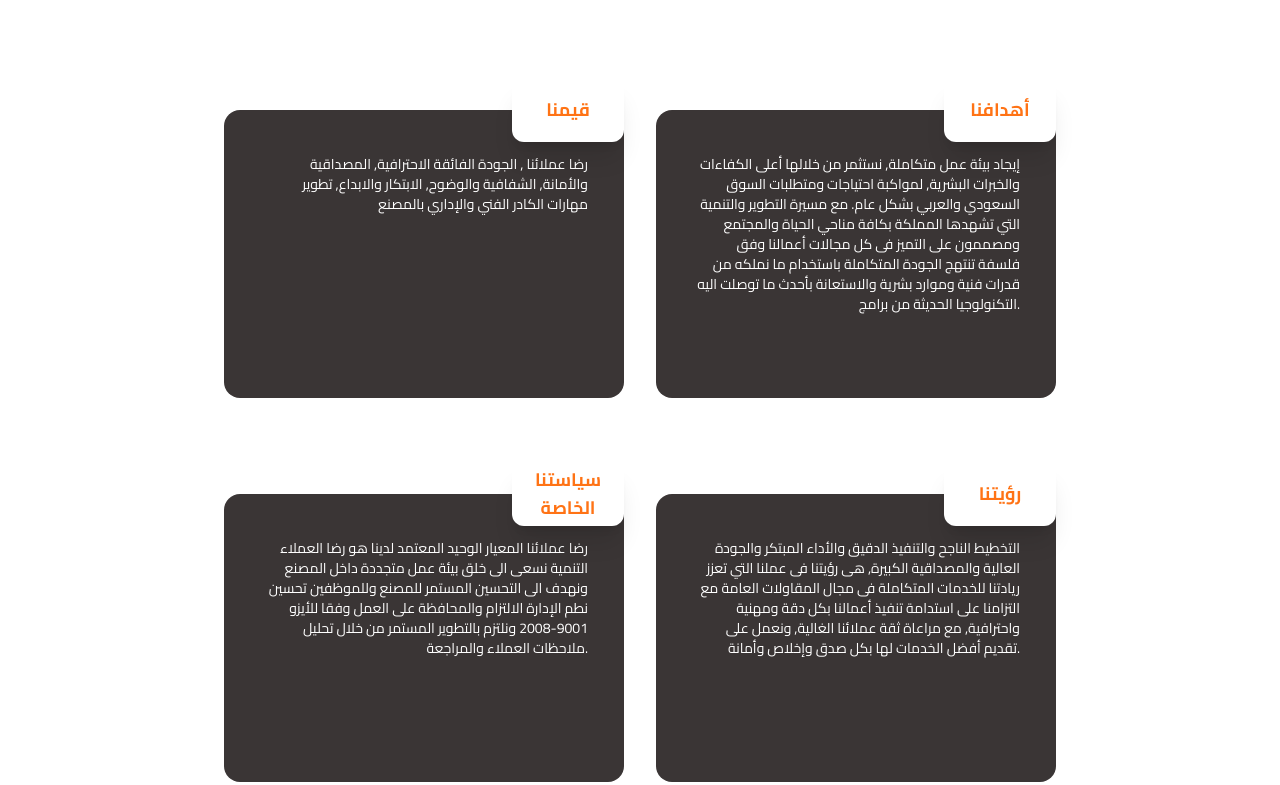
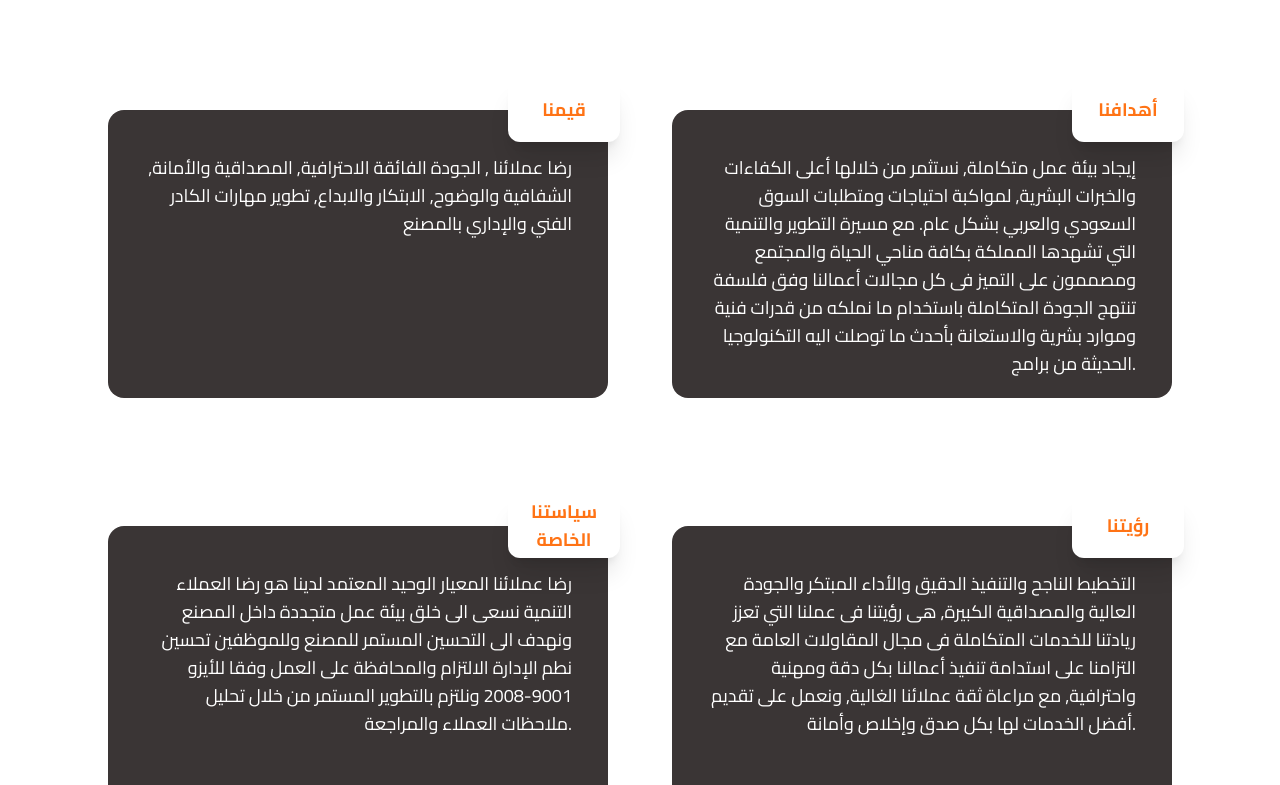
Before and after one commit to abdallamfathy/nama-project, a React (Vite) app: page /about in a window 1280 px wide. Shown: the part 395-1180 px from the top of the page. Built offline with nearby package versions, Linux system fonts and the light colour scheme.

Commit message:
edit about page px

```diff
--- a/src/pages/AboutPage.jsx
+++ b/src/pages/AboutPage.jsx
@@ -40,30 +40,30 @@ const AboutPage = () => {
 
           </p>
         </div>
-        <div className="flex flex-row flex-wrap 2xl:gap-8 gap-8 justify-center">
+        <div className="flex flex-row flex-wrap 2xl:gap-8 gap-16 justify-center">
           <div>
-            <div className="bg-white text-[#FF7315] z-100 flex justify-center items-center p- 2xl:w-36 2xl:h-20 w-28 h-16 font-bold text-2xl text-center rounded-xl relative top-8 2xl:left-96 left-72 shadow-xl">
+            <div className="bg-white text-[#FF7315] z-100 flex justify-center items-center p- 2xl:w-36 2xl:h-20 w-28 h-16 font-bold text-2xl text-center rounded-xl relative top-8 left-[400px] shadow-xl">
               <p className="text-center text-lg">قيمنا</p>
             </div>
-            <div className="2xl:w-[550px] w-[400px] rounded-2xl p-9 h-72 2xl:text-xl text-sm bg-[#3A3535] inline-block text-white text-right">
+            <div className="2xl:w-[550px] w-[500px] rounded-2xl p-9 h-72 2xl:text-xl text-lg bg-[#3A3535] inline-block text-white text-right">
               <p className="mt-2">رضا عملائنا , الجودة الفائقة الاحترافية, المصداقية والأمانة, الشفافية والوضوح, الابتكار والابداع, تطوير مهارات الكادر الفني والإداري بالمصنع
               </p>
             </div>
           </div>
           <div>
-            <div className="bg-white text-[#FF7315] z-100 flex justify-center items-center p- 2xl:w-36 2xl:h-20 w-28 h-16 font-bold text-2xl text-center rounded-xl relative top-8 2xl:left-96 left-72 shadow-xl">
+            <div className="bg-white text-[#FF7315] z-100 flex justify-center items-center p- 2xl:w-36 2xl:h-20 w-28 h-16 font-bold text-2xl text-center rounded-xl relative top-8 left-[400px] shadow-xl">
               <p className="text-center text-lg">أهدافنا</p>
             </div>
-            <div className="2xl:w-[550px] w-[400px] rounded-2xl p-9 h-72 2xl:text-xl text-sm bg-[#3A3535] inline-block text-white text-right ">
+            <div className="2xl:w-[550px] w-[500px] rounded-2xl p-9 h-72 2xl:text-xl text-lg bg-[#3A3535] inline-block text-white text-right ">
               <p className="mt-2">إيجاد بيئة عمل متكاملة, نستثمر من خلالها أعلى الكفاءات والخبرات البشرية, لمواكبة احتياجات ومتطلبات السوق السعودي والعربي بشكل عام. مع مسيرة التطوير والتنمية التي تشهدها المملكة بكافة مناحي الحياة والمجتمع ومصممون على التميز فى كل مجالات أعمالنا وفق فلسفة تنتهج الجودة المتكاملة باستخدام ما نملكه من قدرات فنية وموارد بشرية والاستعانة بأحدث ما توصلت اليه التكنولوجيا الحديثة من برامج.
               </p>
             </div>
           </div>
           <div>
-            <div className="bg-white text-[#FF7315] z-100 flex justify-center items-center p- 2xl:w-36 2xl:h-20 w-28 h-16 font-bold text-2xl text-center rounded-xl relative top-8 2xl:left-96 left-72 shadow-xl">
+            <div className="bg-white text-[#FF7315] z-100 flex justify-center items-center p- 2xl:w-36 2xl:h-20 w-28 h-16 font-bold text-2xl text-center rounded-xl relative top-8 left-[400px] shadow-xl">
               <p className="text-center text-lg">سياستنا الخاصة</p>
             </div>
-            <div className="2xl:w-[550px] w-[400px] rounded-2xl  p-9 h-72 2xl:text-xl text-sm bg-[#3A3535] inline-block text-white text-right">
+            <div className="2xl:w-[550px] w-[500px] rounded-2xl  p-9 h-72 2xl:text-xl text-lg bg-[#3A3535] inline-block text-white text-right">
               <p className="mt-2">رضا عملائنا
 المعيار الوحيد المعتمد لدينا هو رضا العملاء
 التنمية
@@ -74,10 +74,10 @@ const AboutPage = () => {
             </div>
           </div>
           <div>
-            <div className="bg-white text-[#FF7315] z-100 flex justify-center items-center p- 2xl:w-36 2xl:h-20 w-28 h-16 font-bold text-2xl text-center rounded-xl relative top-8 2xl:left-96 left-72 shadow-xl">
+            <div className="bg-white text-[#FF7315] z-100 flex justify-center items-center p- 2xl:w-36 2xl:h-20 w-28 h-16 font-bold text-2xl text-center rounded-xl relative top-8 left-[400px] shadow-xl">
               <p className="text-center text-lg">رؤيتنا</p>
             </div>
-            <div className="2xl:w-[550px] w-[400px] rounded-2xl p-9 h-72 2xl:text-xl text-sm bg-[#3A3535] inline-block text- text-white text-right ">
+            <div className="2xl:w-[550px] w-[500px] rounded-2xl p-9 h-72 2xl:text-xl text-lg bg-[#3A3535] inline-block text- text-white text-right ">
               <p className="mt-2">التخطيط الناجح والتنفيذ الدقيق والأداء المبتكر والجودة العالية والمصداقية الكبيرة, هى رؤيتنا فى عملنا التي تعزز ريادتنا للخدمات المتكاملة فى مجال المقاولات العامة مع التزامنا على استدامة تنفيذ أعمالنا بكل دقة ومهنية واحترافية, مع مراعاة ثقة عملائنا الغالية, ونعمل على تقديم أفضل الخدمات لها بكل صدق وإخلاص وأمانة.
               </p>
             </div>
```
